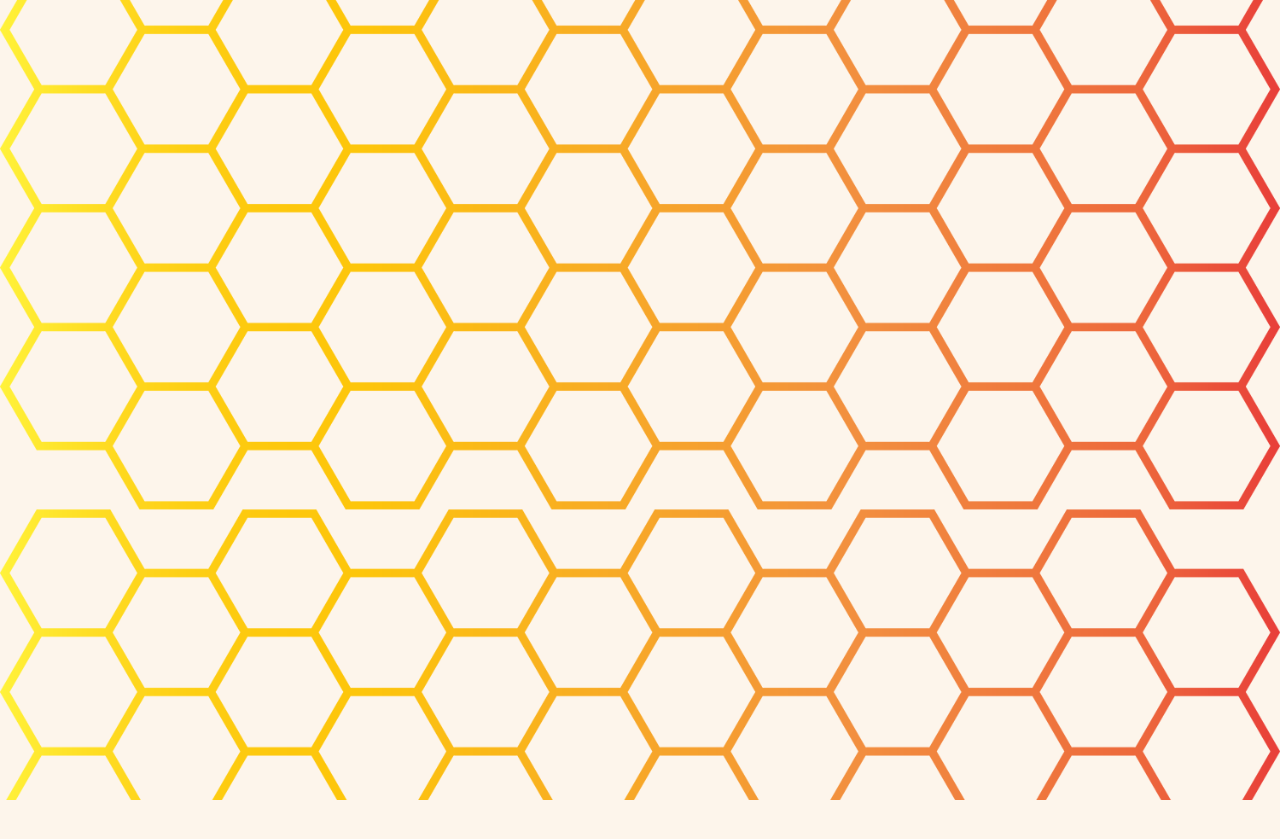
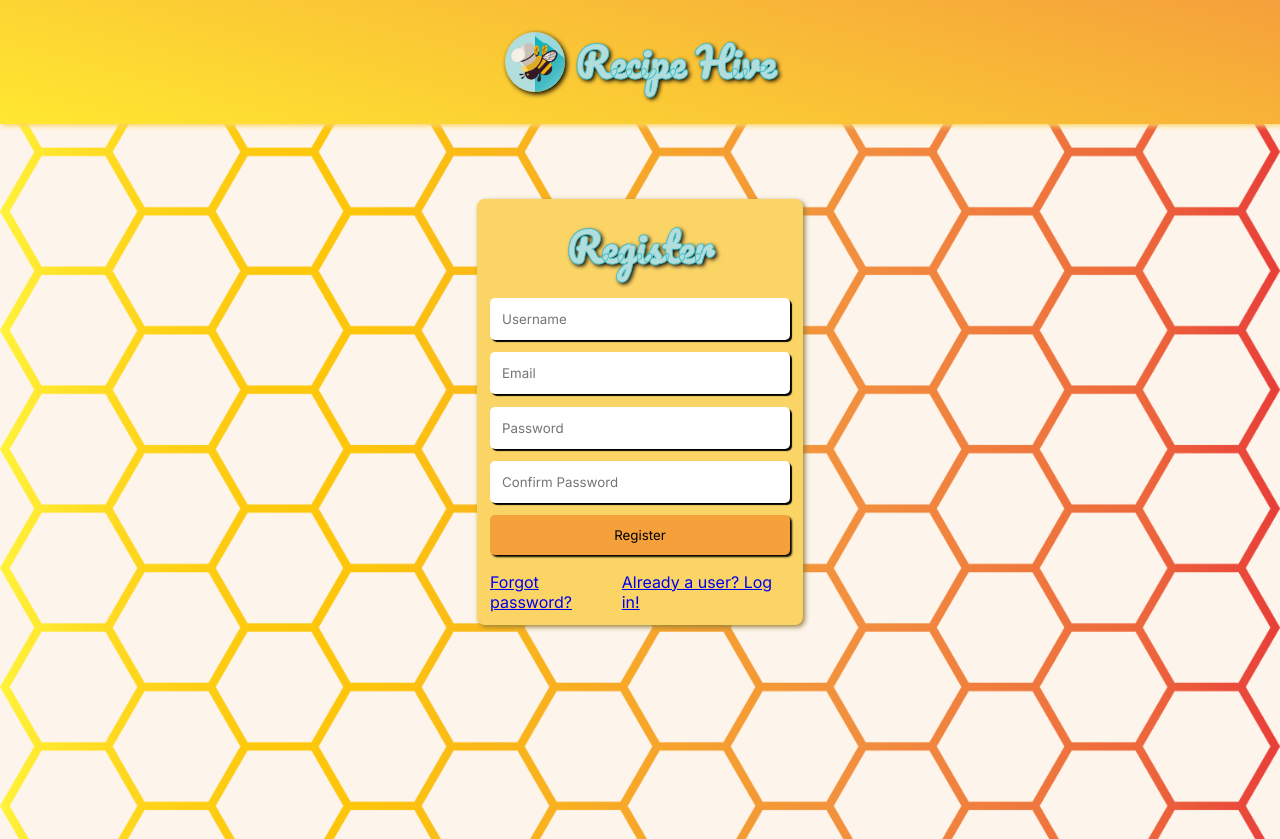
Before and after one commit to grayzachary1994/RecipeHive, a React (Create React App) app in the folder frontend/: page /register in a window 1280 px wide. Before the commit this address had no page. Before the commit the page ends 800 px from the top, so only its background shows below. Built offline with nearby package versions, Linux system fonts and the light colour scheme.

Commit message:
created and styled register page/ formatted links between register and login/ added pathing for new page - mc

```diff
--- a/frontend/src/App.css
+++ b/frontend/src/App.css
@@ -78,7 +78,6 @@ body {
   height: 40px;
   box-shadow: 2px 2px 1px;
   text-indent: 10px;
-  /* margin-bottom: .5em; */
 }
 
 .login--field > button {
@@ -88,6 +87,7 @@ body {
   height: 40px;
   box-shadow: 2px 2px 2px;
   cursor: pointer;
+  background-color: #f5a03b;
 }
 
 .login--links {
@@ -96,7 +96,3 @@ body {
   font-family: 'Inter', sans-serif;
   padding-top: 10px;
 }
-
-.loginButton{
-  background-color: #f5a03b;
-}
--- a/frontend/src/App.js
+++ b/frontend/src/App.js
@@ -2,6 +2,7 @@ import './App.css';
 import {BrowserRouter as Router, Route, Routes} from 'react-router-dom';
 
 import LoginPage from './pages/login/LoginPage';
+import RegisterPage from './pages/register/RegisterPage';
 
 function App() {
   return (
@@ -10,6 +11,7 @@ function App() {
         <Routes>
           <Route path='/' Component={LoginPage}></Route>
           <Route path='/login' Component={LoginPage}></Route>
+          <Route path='/register' Component={RegisterPage}></Route>
         </Routes>
       </Router>
     </div>
--- a/frontend/src/pages/login/Login.js
+++ b/frontend/src/pages/login/Login.js
@@ -7,11 +7,11 @@ export default function Login() {
                 <div className="login--field">
                     <input placeholder="Username"></input>
                     <input placeholder="Password"></input>
-                    <button className="loginButton">Log In</button>
-                    </div>
+                    <button>Log In</button>
+                </div>
                 <div className="login--links">
                     <a href="www.google.com">Forgot password?</a>
-                    <a href="www.google.com">Register new user!</a>
+                    <a href="/register">Register new user!</a>
                 </div>
 
             </div>
--- /dev/null
+++ b/frontend/src/pages/register/RegisterForm.js
@@ -0,0 +1,23 @@
+import React from "react";
+import './register.css';
+
+export default function RegisterForm() {
+    return (
+        <div className="page">
+            <div className="register">
+                <h1 className="register--title">Register</h1>
+                <div className="register--fields">
+                    <input type="text" placeholder="Username" />
+                    <input placeholder="Email" />
+                    <input type="password" placeholder="Password" />
+                    <input type="password" placeholder="Confirm Password" />
+                    <button className="registerButton">Register</button>
+                </div>
+                <div className="register--links">
+                    <a href="www.google.com">Forgot password?</a>
+                    <a href='/login'>Already a user? Log in!</a>
+                </div>
+            </div>
+        </div>
+    )
+}
--- /dev/null
+++ b/frontend/src/pages/register/RegisterPage.js
@@ -0,0 +1,12 @@
+import React from "react";
+import Navbar from "../components/Navbar";
+import RegisterForm from "./RegisterForm";
+
+export default function Register() {
+    return (
+        <>
+            <Navbar />
+            <RegisterForm />
+        </>
+    )
+}
--- /dev/null
+++ b/frontend/src/pages/register/register.css
@@ -0,0 +1,68 @@
+.register--title {
+    font-size: 2.5rem;
+    font-family: 'Pacifico', cursive;
+    color: #b1dedd;
+    -webkit-text-stroke: #48bec5;
+    -webkit-text-stroke-width: 1px;
+    text-shadow: black;
+    text-align: center;
+    text-shadow: 2px 2px 4px black;
+    margin: 0;
+    padding-bottom: 10px;
+}
+
+.register {
+    display: flex;
+    flex-direction: column;
+    justify-content: space-around;
+    border: 3px;
+    border-style: solid;
+    border-color: #fbd466;
+    border-radius: 8px;
+    width: 300px;
+    height: 25em;
+    padding: 10px;
+    background-color: #fbd466;
+    box-shadow: 2px 2px 5px #99813d;
+  }
+
+  .register--fields {
+    display: flex;
+    flex-direction: column;
+    height: 80%;
+    justify-content: space-around;
+
+  }
+
+  .register--fields > input {
+    font-family: 'Inter', sans-serif;
+    border-radius: 5px;
+    border: none;
+    height: 40px;
+    box-shadow: 2px 2px 1px;
+    text-indent: 10px;
+  }
+
+  .register--fields > button {
+    font-family: 'Inter', sans-serif;
+    border-radius: 5px;
+    border: none;
+    height: 40px;
+    box-shadow: 2px 2px 2px;
+    cursor: pointer;
+    background-color: #f5a03b;
+  }
+
+  .register--links {
+    display: flex;
+    justify-content: space-around;
+    font-family: 'Inter', sans-serif;
+    padding-top: 10px;
+  }
+
+  @media(max-width:500px){
+    .page {
+      /* background-color: red; */
+      padding-top: 15%;
+    }
+  }
```
